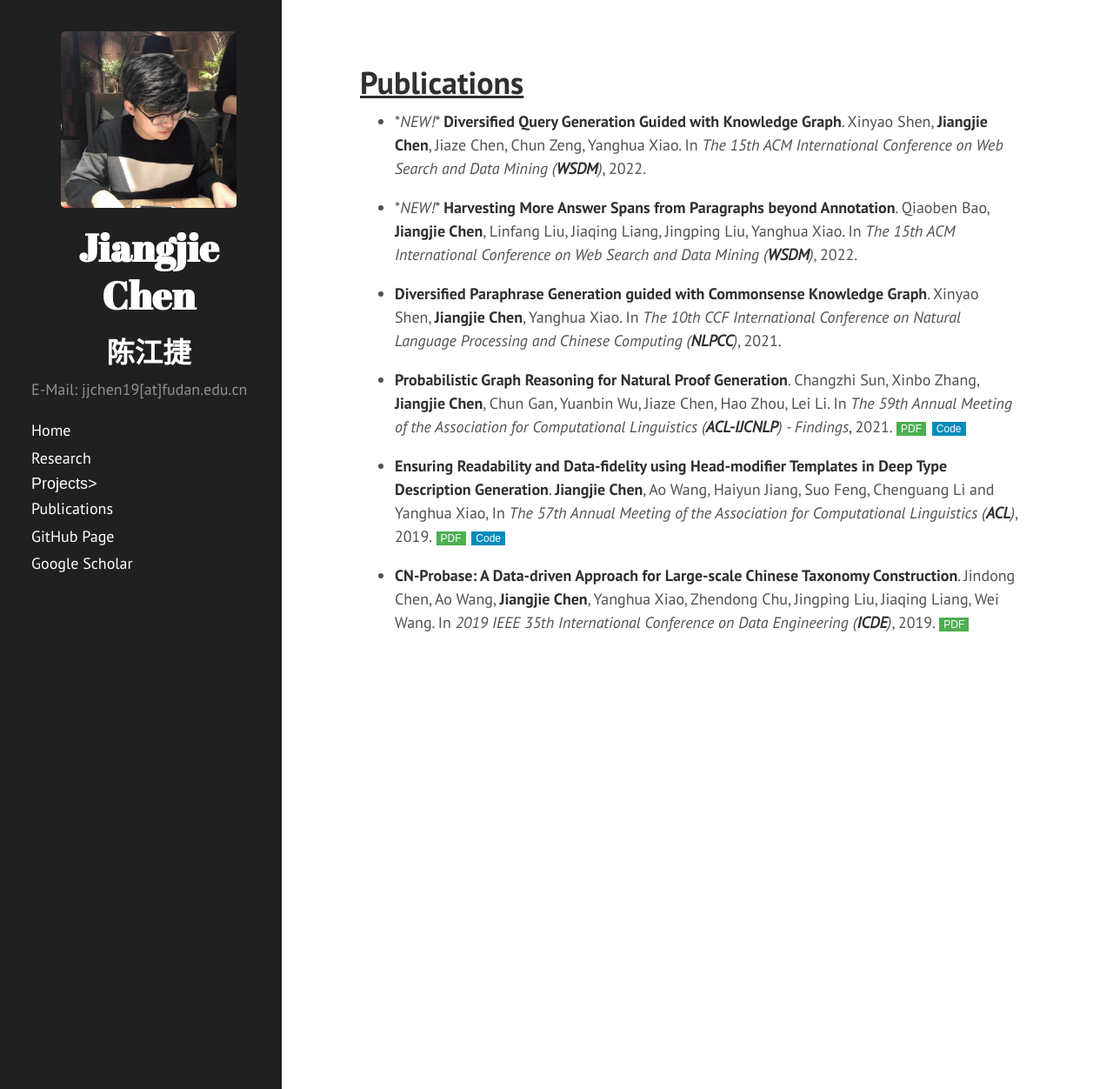
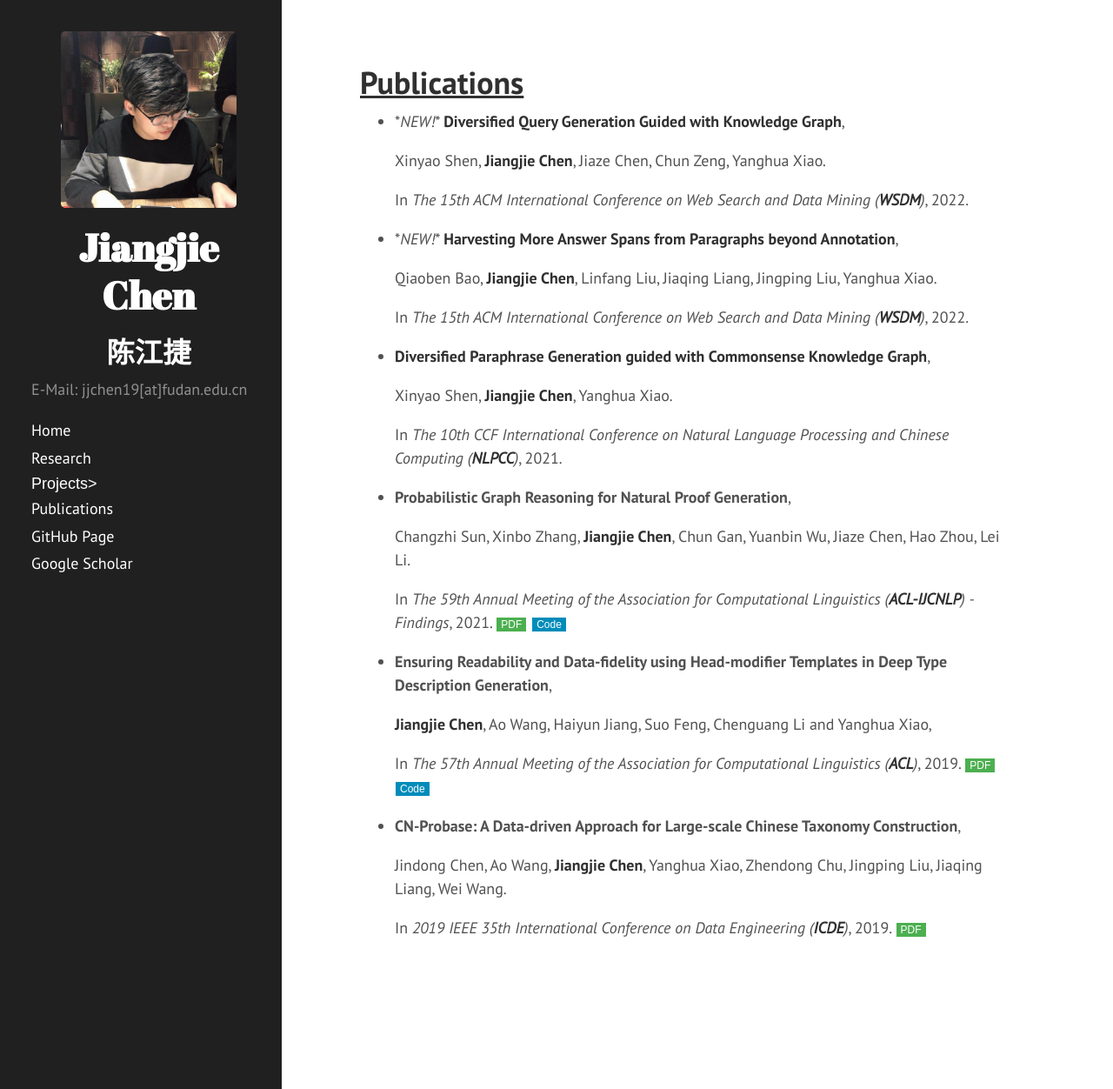
Before and after one commit to jiangjiechen/jiangjiechen.github.io, a Jekyll site: the page built from publications.md, in a window 1280 px wide and 1252 px high. Shown: the whole window at 87% size. Built offline with Jekyll 4.4.1, drawn with Linux system fonts in a browser that asks for light colours.

Commit message:
adjust layout

```diff
--- a/publications.md
+++ b/publications.md
@@ -4,36 +4,48 @@ title: Publications
 ---
 
 
-- \**NEW!*\* **Diversified Query Generation Guided with Knowledge Graph**.
-Xinyao Shen, **Jiangjie Chen**, Jiaze Chen, Chun Zeng, Yanghua Xiao.
-In *The 15th ACM International Conference on Web Search and Data Mining (**WSDM**)*, 2022.
+- \**NEW!*\* **Diversified Query Generation Guided with Knowledge Graph**,
+
+  Xinyao Shen, **Jiangjie Chen**, Jiaze Chen, Chun Zeng, Yanghua Xiao.
+
+  In *The 15th ACM International Conference on Web Search and Data Mining (**WSDM**)*, 2022.
 
 
-- \**NEW!*\* **Harvesting More Answer Spans from Paragraphs beyond Annotation**.
-Qiaoben Bao, **Jiangjie Chen**, Linfang Liu, Jiaqing Liang, Jingping Liu, Yanghua Xiao.
-In *The 15th ACM International Conference on Web Search and Data Mining (**WSDM**)*, 2022.
+- \**NEW!*\* **Harvesting More Answer Spans from Paragraphs beyond Annotation**,
+
+  Qiaoben Bao, **Jiangjie Chen**, Linfang Liu, Jiaqing Liang, Jingping Liu, Yanghua Xiao.
+
+  In *The 15th ACM International Conference on Web Search and Data Mining (**WSDM**)*, 2022.
 
 
-- **Diversified Paraphrase Generation guided with Commonsense Knowledge Graph**.
-Xinyao Shen, **Jiangjie Chen**, Yanghua Xiao.
-In *The 10th CCF International Conference on Natural Language Processing and Chinese Computing (**NLPCC**)*, 2021.
+- **Diversified Paraphrase Generation guided with Commonsense Knowledge Graph**,
+
+  Xinyao Shen, **Jiangjie Chen**, Yanghua Xiao.
+
+  In *The 10th CCF International Conference on Natural Language Processing and Chinese Computing (**NLPCC**)*, 2021.
 
 
-- **Probabilistic Graph Reasoning for Natural Proof Generation**.
-Changzhi Sun, Xinbo Zhang, **Jiangjie Chen**, Chun Gan, Yuanbin Wu, Jiaze Chen, Hao Zhou, Lei Li.
-In *The 59th Annual Meeting of the Association for Computational Linguistics (**ACL-IJCNLP**) - Findings*, 2021.
+- <a class="conf" target="_blank" href="https://aclanthology.org/2021.findings-acl.277">**Probabilistic Graph Reasoning for Natural Proof Generation**</a>,
+
+  Changzhi Sun, Xinbo Zhang, **Jiangjie Chen**, Chun Gan, Yuanbin Wu, Jiaze Chen, Hao Zhou, Lei Li.
+
+  In *The 59th Annual Meeting of the Association for Computational Linguistics (**ACL-IJCNLP**) - Findings*, 2021.
 <button type="button" class="button button1"><a class="conf" target="_blank" href="https://aclanthology.org/2021.findings-acl.277">PDF</a></button>
 <button type="button" class="button button2"><a class="conf" target="_blank" href="https://github.com/changzhisun/PRobr/">Code</a></button>
 
 
-- **Ensuring Readability and Data-fidelity using Head-modifier Templates in Deep Type Description Generation**.
-**Jiangjie Chen**, Ao Wang, Haiyun Jiang, Suo Feng, Chenguang Li and Yanghua Xiao,
-In *The 57th Annual Meeting of the Association for Computational Linguistics (**ACL**)*, 2019.
+- <a class="conf" target="_blank" href="https://aclanthology.org/P19-1196">**Ensuring Readability and Data-fidelity using Head-modifier Templates in Deep Type Description Generation**</a>,
+
+  **Jiangjie Chen**, Ao Wang, Haiyun Jiang, Suo Feng, Chenguang Li and Yanghua Xiao,
+
+  In *The 57th Annual Meeting of the Association for Computational Linguistics (**ACL**)*, 2019.
 <button type="button" class="button button1"><a class="conf" target="_blank" href="https://aclanthology.org/P19-1196">PDF</a></button>
 <button type="button" class="button button2"><a class="conf" target="_blank" href="https://github.com/jiangjiechen/HedModTmplGen/">Code</a></button>
 
 
-- **CN-Probase: A Data-driven Approach for Large-scale Chinese Taxonomy Construction**.
-Jindong Chen, Ao Wang, **Jiangjie Chen**, Yanghua Xiao, Zhendong Chu, Jingping Liu, Jiaqing Liang, Wei Wang.
-In *2019 IEEE 35th International Conference on Data Engineering (**ICDE**)*, 2019.
+- <a class="conf" target="_blank" href="https://ieeexplore.ieee.org/abstract/document/8731362/">**CN-Probase: A Data-driven Approach for Large-scale Chinese Taxonomy Construction**</a>,
+
+  Jindong Chen, Ao Wang, **Jiangjie Chen**, Yanghua Xiao, Zhendong Chu, Jingping Liu, Jiaqing Liang, Wei Wang.
+
+  In *2019 IEEE 35th International Conference on Data Engineering (**ICDE**)*, 2019.
 <button type="button" class="button button1"><a class="conf" target="_blank" href="https://ieeexplore.ieee.org/abstract/document/8731362/">PDF</a></button>
```
